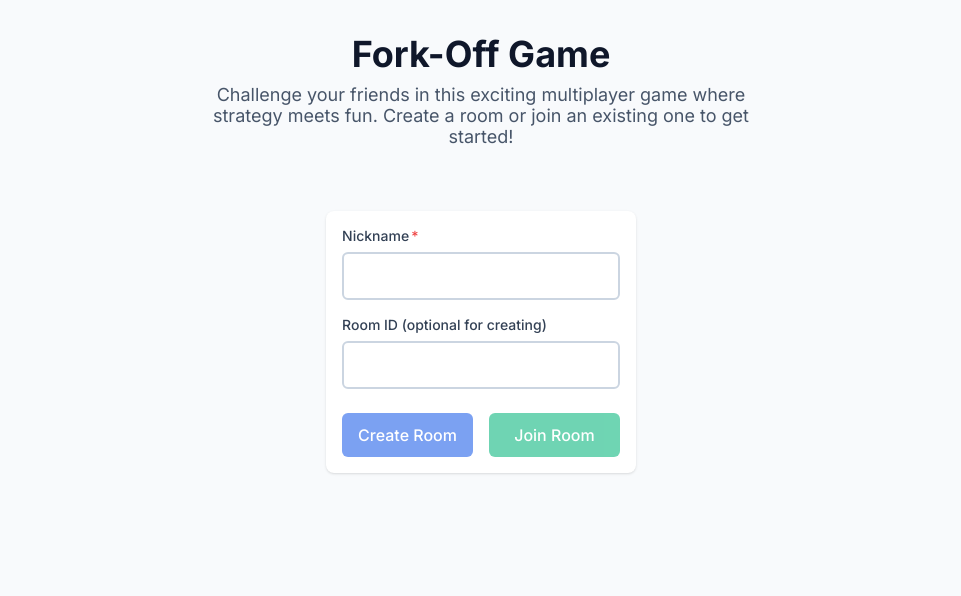
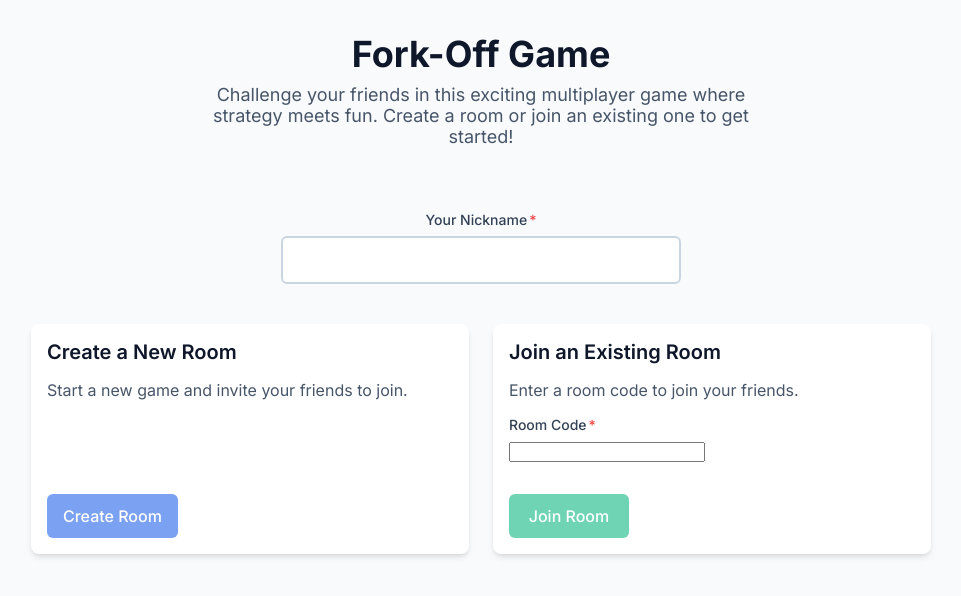
Before and after one commit to connorpmullins/fork-off-react, a React (Create React App) app: page / in a window 1280 px wide. Shown: the top 596 px of the page, without its empty margins (159-1120 px from the left). Built offline with nearby package versions, Linux system fonts and the light colour scheme.

Commit message:
refactor: improve Home component UI
- Center nickname input field\n- Replace custom styled divs with Card component\n- Increase card contrast with elevation\n- Improve layout structure and spacing\n- Clean up styles organization

```diff
--- a/src/components/Home.jsx
+++ b/src/components/Home.jsx
@@ -42,14 +42,37 @@ const Home = () => {
 
   const formStyles = {
     width: "100%",
-    maxWidth: "400px",
+    maxWidth: "900px",
+    display: "flex",
+    flexDirection: "column",
+    alignItems: "center",
   };
 
-  const buttonGroupStyles = {
+  const nicknameContainerStyles = {
+    width: "100%",
+    maxWidth: "400px",
+    marginBottom: spacing[6],
+    textAlign: "center",
+  };
+
+  const sectionsContainerStyles = {
     display: "grid",
     gridTemplateColumns: "1fr 1fr",
-    gap: spacing[4],
-    marginTop: spacing[6],
+    gap: spacing[6],
+    width: "100%",
+  };
+
+  const sectionContentStyles = {
+    height: "100%",
+    display: "flex",
+    flexDirection: "column",
+  };
+
+  const sectionTitleStyles = {
+    fontSize: typography.fontSize.xl,
+    fontWeight: typography.fontWeight.semibold,
+    marginBottom: spacing[4],
+    color: colors.neutral.gray900,
   };
 
   const validateNickname = () => {
@@ -122,23 +145,12 @@ const Home = () => {
 
   const handleNicknameChange = (e) => {
     setNickname(e.target.value);
-    setErrors((prev) => ({ ...prev, nickname: null }));
+    setErrors((prev) => ({ ...prev, nickname: null, submit: null }));
   };
 
   const handleRoomIdChange = (e) => {
     setRoomId(e.target.value);
-    setErrors((prev) => ({ ...prev, roomId: null }));
-  };
-
-  const getCreateButtonTooltip = () => {
-    if (!nickname) return "Please enter a nickname";
-    return null;
-  };
-
-  const getJoinButtonTooltip = () => {
-    if (!nickname) return "Please enter a nickname";
-    if (!roomId) return "Please enter a room ID";
-    return null;
+    setErrors((prev) => ({ ...prev, roomId: null, submit: null }));
   };
 
   return (
@@ -152,47 +164,82 @@ const Home = () => {
         </p>
       </header>
 
-      <Card>
       <div style={formStyles}>
+        <div style={nicknameContainerStyles}>
           <Input
             id="nickname"
-            label="Nickname"
+            label="Your Nickname"
             value={nickname}
             onChange={handleNicknameChange}
             error={errors.nickname}
             required
           />
-
-          <Input
-            id="room-id"
-            label="Room ID (optional for creating)"
-            value={roomId}
-            onChange={handleRoomIdChange}
-            error={errors.roomId}
-          />
+        </div>
 
         {errors.submit && (
-            <div style={{ color: colors.error, marginTop: spacing[2] }}>
+          <div
+            style={{
+              color: colors.error,
+              marginBottom: spacing[4],
+              textAlign: "center",
+            }}
+          >
             {errors.submit}
           </div>
         )}
 
-          <div style={buttonGroupStyles}>
+        <div style={sectionsContainerStyles}>
+          <Card elevation="lg">
+            <div style={sectionContentStyles}>
+              <h2 style={sectionTitleStyles}>Create a New Room</h2>
+              <p
+                style={{
+                  color: colors.neutral.gray600,
+                  marginBottom: spacing[4],
+                }}
+              >
+                Start a new game and invite your friends to join.
+              </p>
+              <div style={{ marginTop: "auto" }}>
                 <Button
                   onClick={handleCreateRoom}
                   disabled={!nickname || isLoading}
-              tooltip={getCreateButtonTooltip()}
                   loading={isLoading}
+                  style={{ width: "100%" }}
                 >
                   Create Room
                 </Button>
+              </div>
+            </div>
+          </Card>
 
+          <Card elevation="lg">
+            <div style={sectionContentStyles}>
+              <h2 style={sectionTitleStyles}>Join an Existing Room</h2>
+              <p
+                style={{
+                  color: colors.neutral.gray600,
+                  marginBottom: spacing[4],
+                }}
+              >
+                Enter a room code to join your friends.
+              </p>
+              <Input
+                id="room-id"
+                label="Room Code"
+                value={roomId}
+                onChange={handleRoomIdChange}
+                error={errors.roomId}
+                required
+                style={{ marginBottom: spacing[4] }}
+              />
+              <div style={{ marginTop: "auto" }}>
                 <Button
                   variant="secondary"
                   onClick={handleJoinRoom}
                   disabled={!nickname || !roomId || isLoading}
-              tooltip={getJoinButtonTooltip()}
                   loading={isLoading}
+                  style={{ width: "100%" }}
                 >
                   Join Room
                 </Button>
@@ -200,6 +247,8 @@ const Home = () => {
             </div>
           </Card>
         </div>
+      </div>
+    </div>
   );
 };
 
--- a/src/context/GameContext.jsx
+++ b/src/context/GameContext.jsx
@@ -154,17 +154,45 @@ export const GameProvider = ({ children }) => {
       }
 
       const roomData = roomSnap.data();
-      if (roomData.gameStarted) {
+      // Check if player already exists in the room
+      const existingPlayer = roomData.players.find(
+        (p) => p.nickname === nickname
+      );
+
+      if (roomData.gameStarted && !existingPlayer) {
         throw new Error("Game has already started");
       }
 
+      if (existingPlayer) {
+        // If player exists, just update the local state
+        setGameState({
+          roomId,
+          nickname,
+          isHost: existingPlayer.isHost,
+          players: roomData.players,
+          gameStarted: roomData.gameStarted,
+          phase: roomData.phase || "lobby",
+          currentStory: roomData.currentStory || "",
+          forks: roomData.forks || [],
+          votes: roomData.votes || {},
+          roundTimer: roomData.roundTimer || null,
+          config: roomData.config || {
+            numberOfRounds: 3,
+            storyStyle: "",
+            basePrompt: "",
+            variance: 5,
+          },
+        });
+        return;
+      }
+
+      // If player doesn't exist and game hasn't started, add them as new
       const newPlayer = {
         id: Date.now(),
         nickname,
         isHost: false,
       };
 
-      // Add the new player to the room
       await updateDoc(roomRef, {
         players: arrayUnion(newPlayer),
       });
@@ -198,18 +226,8 @@ export const GameProvider = ({ children }) => {
 
     try {
       const roomRef = doc(db, "rooms", gameState.roomId);
-      const currentPlayer = gameState.players.find(
-        (p) => p.nickname === gameState.nickname
-      );
 
-      if (currentPlayer) {
-        await updateDoc(roomRef, {
-          players: arrayRemove(currentPlayer),
-        });
-      }
-
-      // If the leaving player is the host and there are other players,
-      // make the next player the host
+      // Only update host if current player is host
       if (gameState.isHost) {
         const roomSnap = await getDoc(roomRef);
         const roomData = roomSnap.data();
@@ -218,15 +236,16 @@ export const GameProvider = ({ children }) => {
         );
 
         if (remainingPlayers.length > 0) {
-          const newPlayers = remainingPlayers.map((p, i) => ({
+          const newPlayers = roomData.players.map((p) => ({
             ...p,
-            isHost: i === 0,
+            isHost: p.nickname === remainingPlayers[0].nickname,
           }));
 
           await updateDoc(roomRef, { players: newPlayers });
         }
       }
 
+      // Reset local state
       setGameState({
         roomId: null,
         nickname: null,
```
Lines whose indentation alone changed are shown as unchanged.
